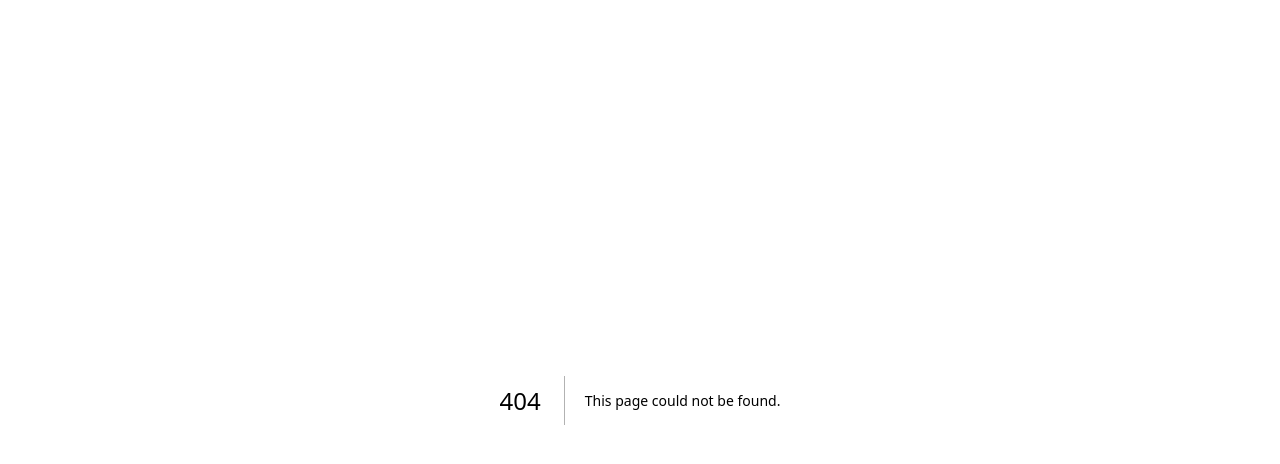
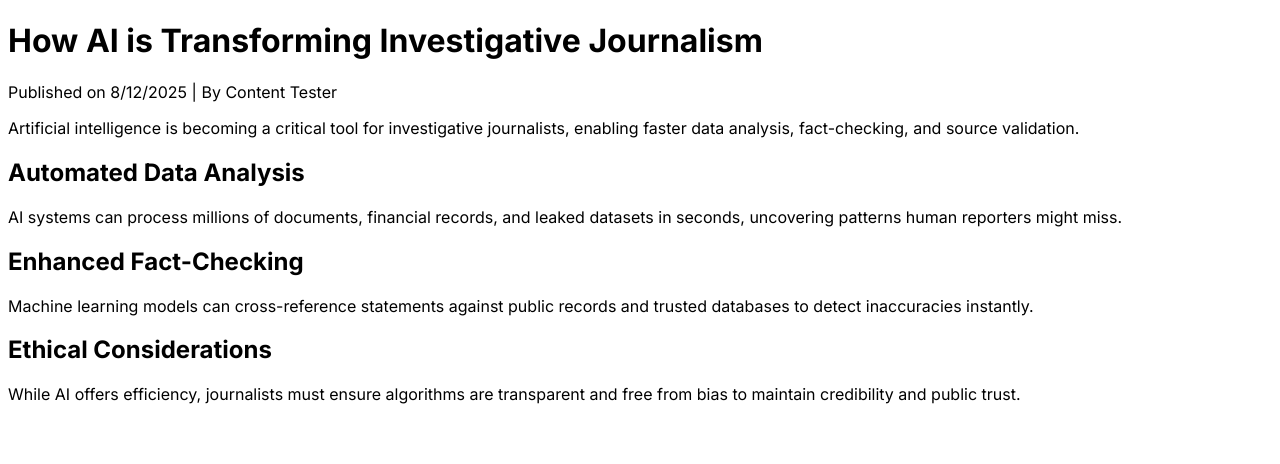
Before and after one commit to Mustapha-Zmirli/wb-test-content, a Next.js app: page /article18 in a window 1280 px wide. Before the commit this address had no page. Shown: the top 464 px of the page. Built offline with nearby package versions, Linux system fonts and the light colour scheme.

Commit message:
4 articles added

```diff
--- /dev/null
+++ b/app/article17/page.tsx
@@ -0,0 +1,39 @@
+export default function Article18() {
+  return (
+    <div className="max-w-4xl mx-auto px-4 py-8">
+      <header className="mb-8">
+        <h1 className="text-4xl font-bold text-gray-900 mb-4">
+          The Rise of Niche Subscription Platforms
+        </h1>
+        <div className="text-gray-600 text-sm">
+          Published on {new Date().toLocaleDateString()} | By Content Tester
+        </div>
+      </header>
+
+      <article className="prose prose-lg max-w-none">
+        <p>
+          As audiences seek more personalized content, niche subscription platforms are
+          emerging as a sustainable model for independent publishers and creators.
+        </p>
+
+        <h2>Community-Driven Growth</h2>
+        <p>
+          Small but loyal audiences are more likely to support subscription-based platforms
+          that focus on specialized topics or local reporting.
+        </p>
+
+        <h2>Diversified Revenue Streams</h2>
+        <p>
+          Beyond subscriptions, these platforms offer premium newsletters, exclusive
+          webinars, and merchandise to increase engagement.
+        </p>
+
+        <h2>Challenges in Scaling</h2>
+        <p>
+          Niche platforms must balance growth with maintaining authenticity, ensuring they
+          don't alienate their core audience.
+        </p>
+      </article>
+    </div>
+  )
+}
--- /dev/null
+++ b/app/article18/page.tsx
@@ -0,0 +1,39 @@
+export default function Article17() {
+  return (
+    <div className="max-w-4xl mx-auto px-4 py-8">
+      <header className="mb-8">
+        <h1 className="text-4xl font-bold text-gray-900 mb-4">
+          How AI is Transforming Investigative Journalism
+        </h1>
+        <div className="text-gray-600 text-sm">
+          Published on {new Date().toLocaleDateString()} | By Content Tester
+        </div>
+      </header>
+
+      <article className="prose prose-lg max-w-none">
+        <p>
+          Artificial intelligence is becoming a critical tool for investigative journalists,
+          enabling faster data analysis, fact-checking, and source validation.
+        </p>
+
+        <h2>Automated Data Analysis</h2>
+        <p>
+          AI systems can process millions of documents, financial records, and leaked datasets
+          in seconds, uncovering patterns human reporters might miss.
+        </p>
+
+        <h2>Enhanced Fact-Checking</h2>
+        <p>
+          Machine learning models can cross-reference statements against public records and
+          trusted databases to detect inaccuracies instantly.
+        </p>
+
+        <h2>Ethical Considerations</h2>
+        <p>
+          While AI offers efficiency, journalists must ensure algorithms are transparent and
+          free from bias to maintain credibility and public trust.
+        </p>
+      </article>
+    </div>
+  )
+}
--- /dev/null
+++ b/app/article19/page.tsx
@@ -0,0 +1,39 @@
+export default function Article19() {
+  return (
+    <div className="max-w-4xl mx-auto px-4 py-8">
+      <header className="mb-8">
+        <h1 className="text-4xl font-bold text-gray-900 mb-4">
+          Combating Misinformation in the Digital Age
+        </h1>
+        <div className="text-gray-600 text-sm">
+          Published on {new Date().toLocaleDateString()} | By Content Tester
+        </div>
+      </header>
+
+      <article className="prose prose-lg max-w-none">
+        <p>
+          Misinformation continues to be a major challenge for publishers, social platforms,
+          and readers alike, especially in politically sensitive times.
+        </p>
+
+        <h2>Real-Time Fact Verification</h2>
+        <p>
+          AI-powered verification tools can flag misleading claims within seconds of publication,
+          helping editors act quickly.
+        </p>
+
+        <h2>Audience Education</h2>
+        <p>
+          Publishers are investing in media literacy programs to teach readers how to critically
+          evaluate online information.
+        </p>
+
+        <h2>Collaborative Efforts</h2>
+        <p>
+          Cross-industry partnerships between tech companies, newsrooms, and NGOs are key to
+          reducing the spread of false information.
+        </p>
+      </article>
+    </div>
+  )
+}
--- /dev/null
+++ b/app/article20/page.tsx
@@ -0,0 +1,39 @@
+export default function Article20() {
+  return (
+    <div className="max-w-4xl mx-auto px-4 py-8">
+      <header className="mb-8">
+        <h1 className="text-4xl font-bold text-gray-900 mb-4">
+          Why Audio Articles Are Gaining Popularity
+        </h1>
+        <div className="text-gray-600 text-sm">
+          Published on {new Date().toLocaleDateString()} | By Content Tester
+        </div>
+      </header>
+
+      <article className="prose prose-lg max-w-none">
+        <p>
+          Audio articles are becoming a preferred format for busy audiences, allowing readers
+          to consume content on the go without staring at a screen.
+        </p>
+
+        <h2>Accessibility Benefits</h2>
+        <p>
+          Audio formats make content more accessible for people with visual impairments or
+          reading difficulties.
+        </p>
+
+        <h2>Engagement Beyond the Page</h2>
+        <p>
+          Listeners often form a stronger connection with the narrator, increasing loyalty and
+          retention rates.
+        </p>
+
+        <h2>Monetization Opportunities</h2>
+        <p>
+          Publishers can monetize audio through sponsorships, subscription tiers, or integrating
+          ads into the listening experience.
+        </p>
+      </article>
+    </div>
+  )
+}
```
